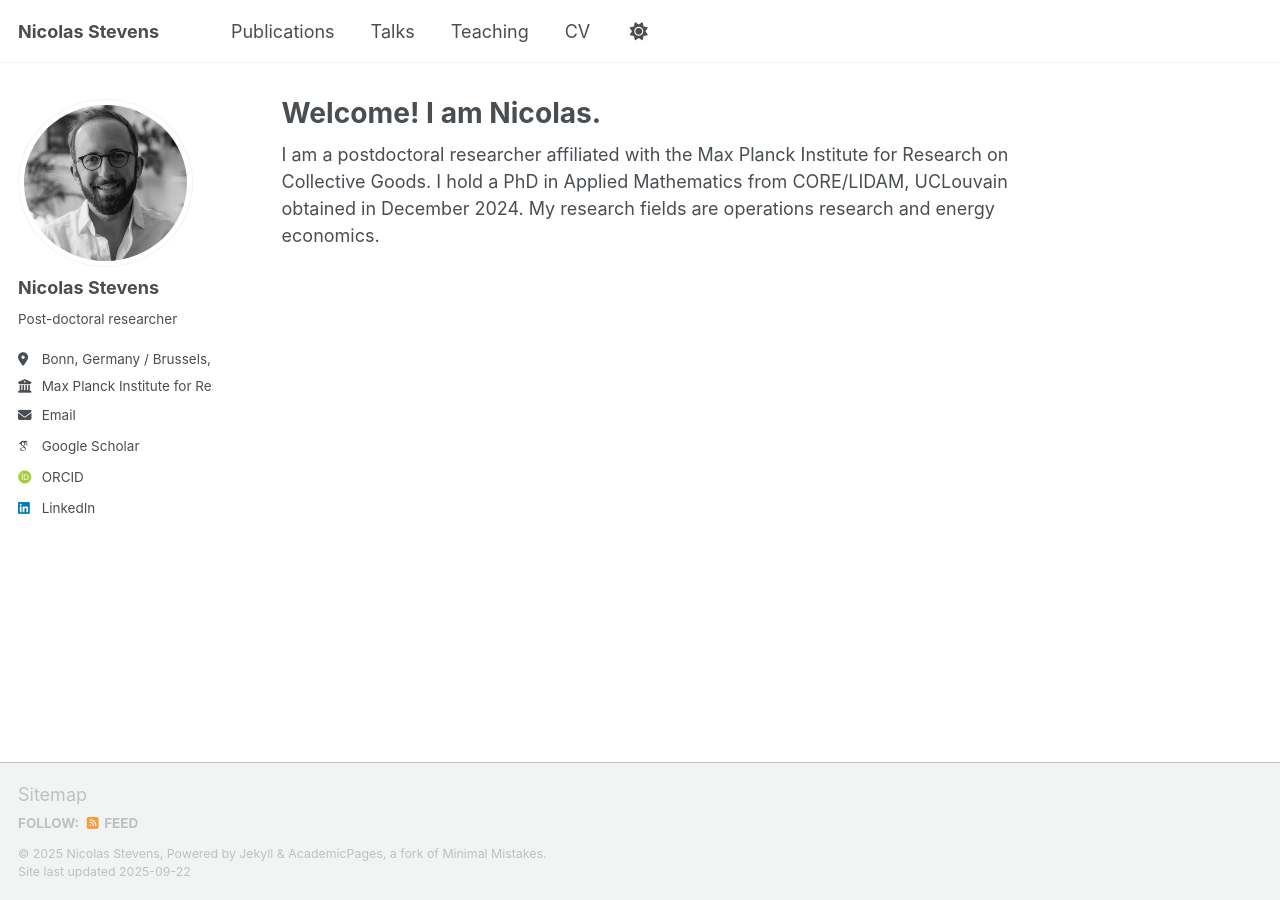
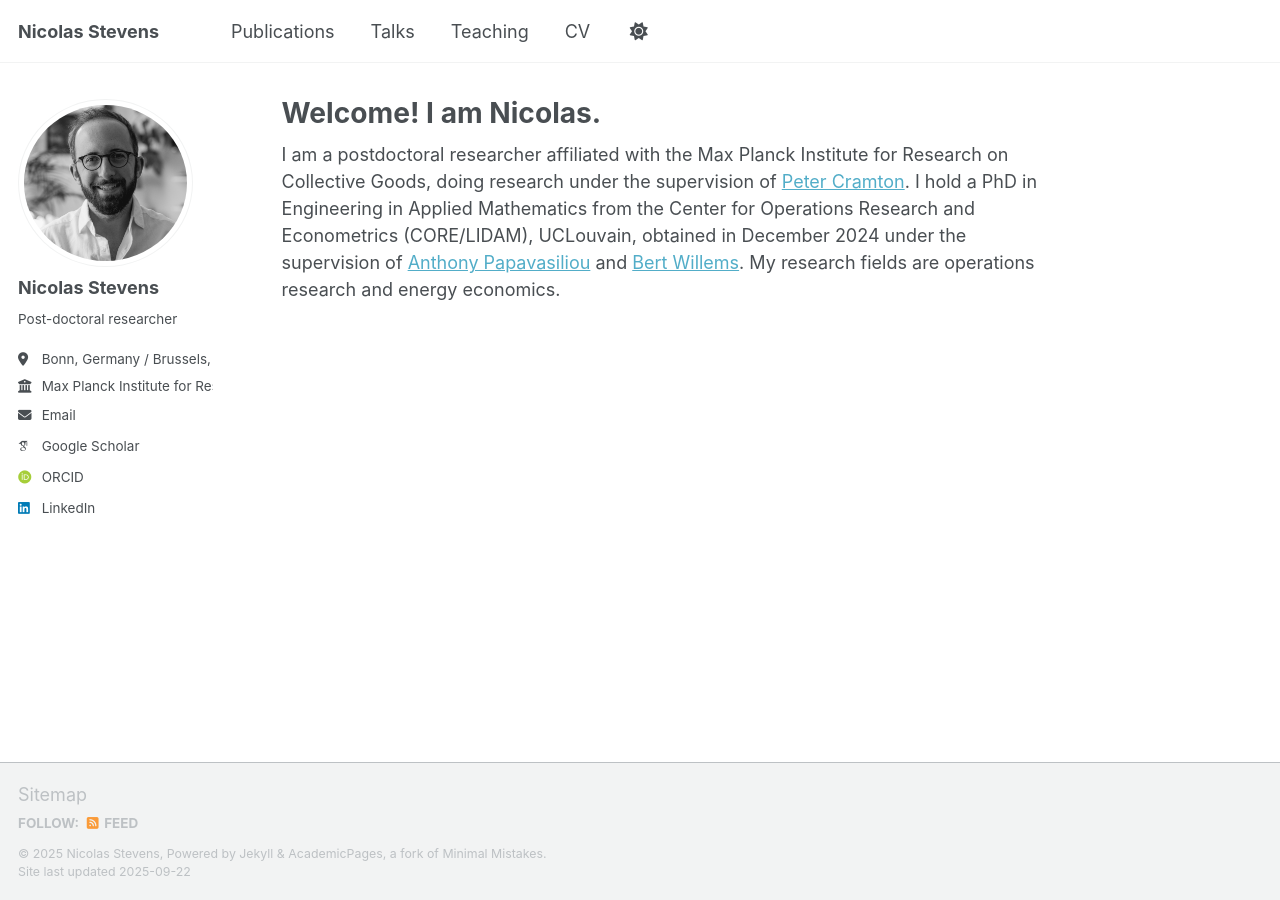
Before and after one commit to NicolasStevens/NicolasStevens.github.io, a Jekyll site: the page built from _pages/about.md, in a window 1280 px wide. Built offline with Jekyll 4.4.1, drawn with Linux system fonts in a browser that asks for light colours; some web fonts are replaced; a script that is not in the unit is left out; a file with an impossible date is left out.

Commit message:
Update about.md

```diff
--- a/_pages/about.md
+++ b/_pages/about.md
@@ -7,5 +7,6 @@ redirect_from:
   - /about.html
 ---
 
-I am a postdoctoral researcher affiliated with the Max Planck Institute for Research on Collective Goods. I hold a PhD in Applied Mathematics from CORE/LIDAM, UCLouvain obtained in December 2024.
+I am a postdoctoral researcher affiliated with the Max Planck Institute for Research on Collective Goods, doing research under the supervision of [Peter Cramton](https://cramton.umd.edu/).
+I hold a PhD in Engineering in Applied Mathematics from the Center for Operations Research and Econometrics (CORE/LIDAM), UCLouvain, obtained in December 2024 under the supervision of [Anthony Papavasiliou](https://ap-rg.eu/) and [Bert Willems](https://www.bertwillems.com/).
 My research fields are operations research and energy economics.
```
